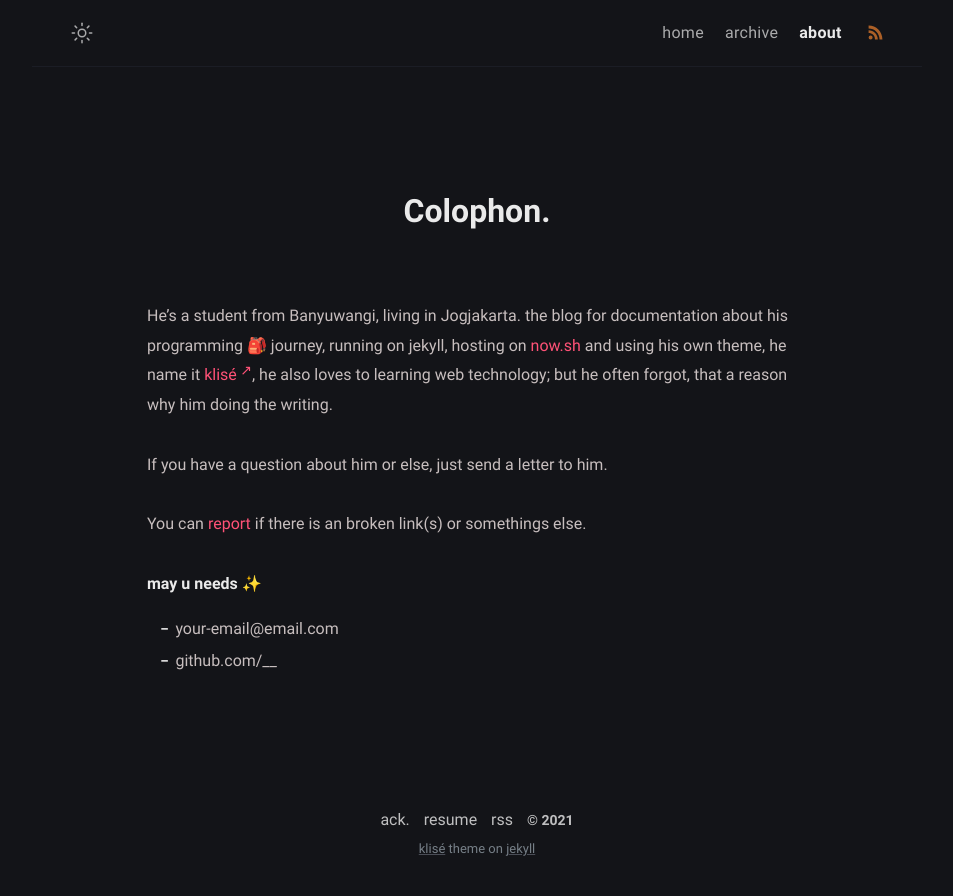
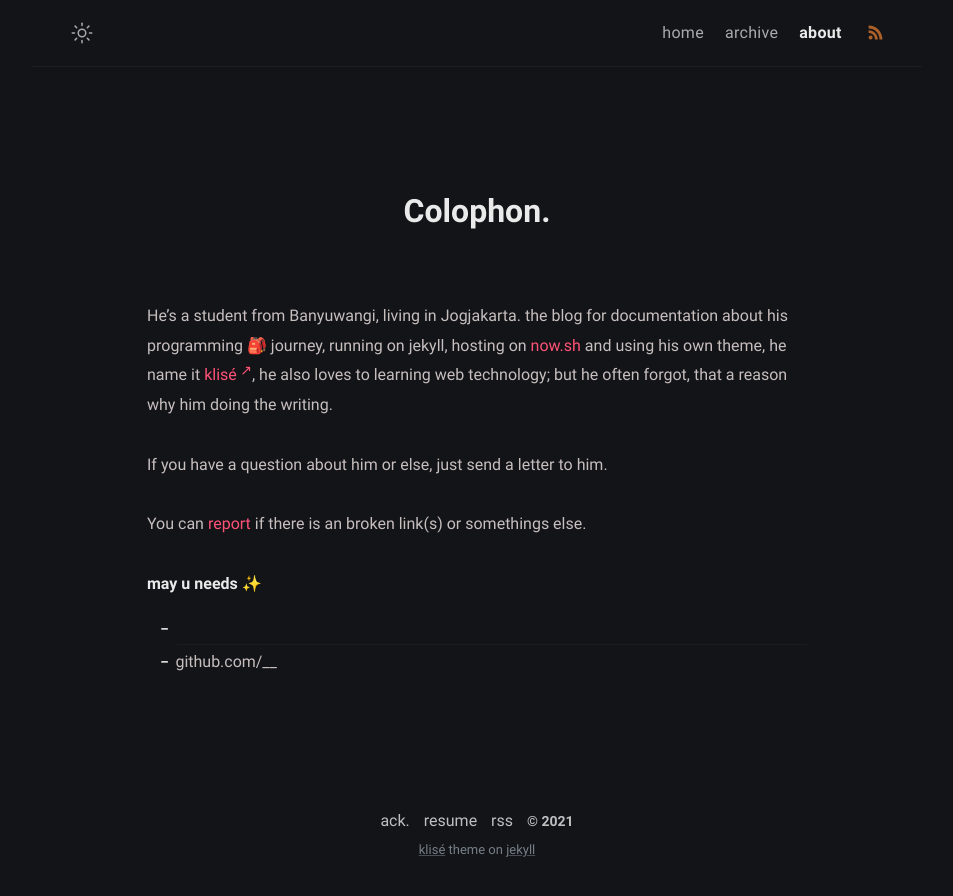
Before and after one commit to securebitAsif/fabulous-jupiter-8f84d, a Jekyll site: the page built from about.md, in a window 1280 px wide. Shown: the top 896 px of the page, without its empty margins (163-1116 px from the left). Built offline with Jekyll 4.4.1, drawn with Linux system fonts in a browser that asks for light colours.

Commit message:
_config.yml: changed

```diff
--- a/_config.yml
+++ b/_config.yml
@@ -23,8 +23,8 @@ author:
   username: Reza
   github: ____
   twitter: ____
-  facebook: facebook_username
-  email: your-email@email.com
+  facebook: ____
+  email: ____
   avatar: /assets/img/avatar.jpg
 url: ''
 baseurl: ''
```
